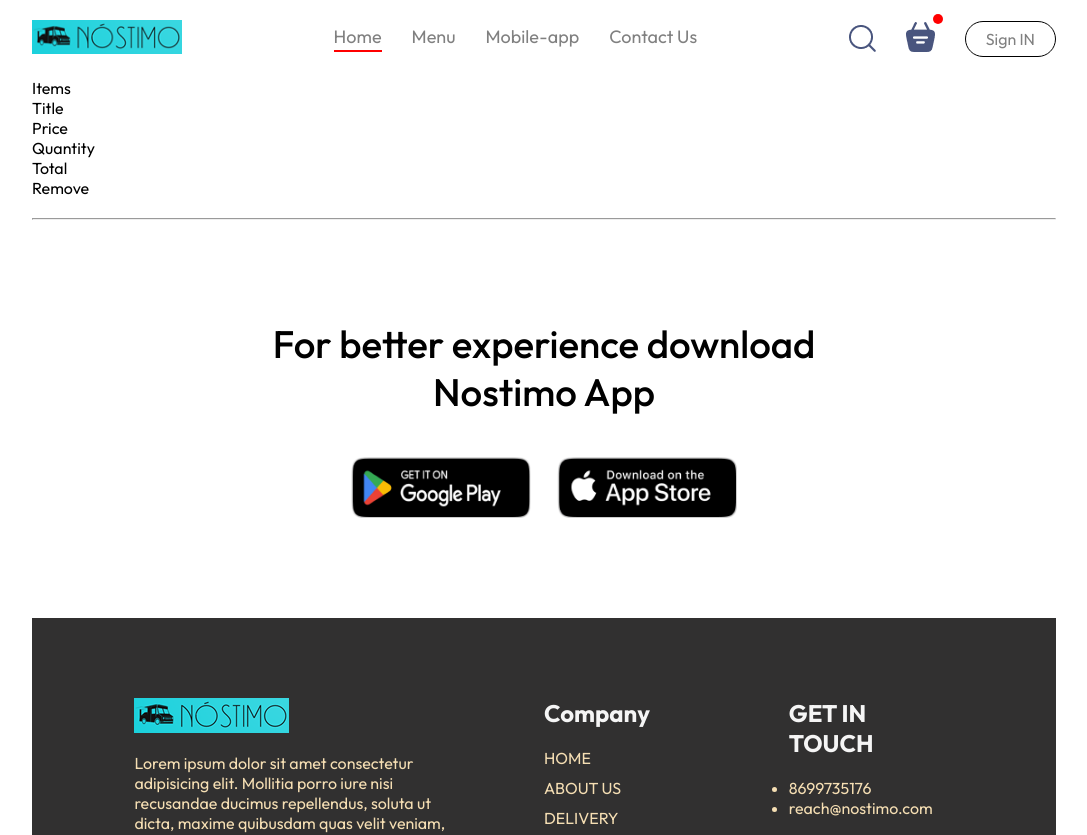
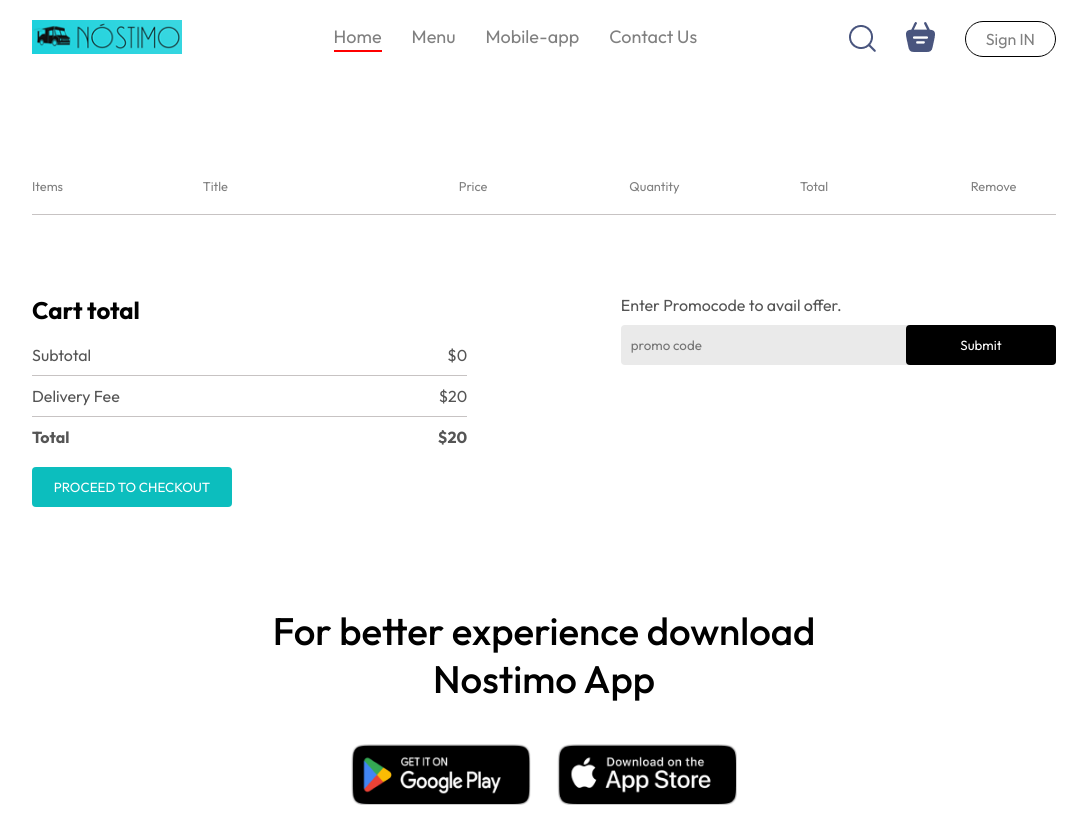
Before and after one commit to Amandeep-Codes/Project1, a React (Create React App) app in the folder food_delivery/: page /cart in a window 1280 px wide. Shown: the top 835 px of the page, without its empty margins (96-1183 px from the left). Built offline with nearby package versions, Linux system fonts and the light colour scheme.

Commit message:
added cart and order pages

```diff
--- a/food_delivery/src/App.jsx
+++ b/food_delivery/src/App.jsx
@@ -7,7 +7,7 @@
 import Footer from "./components/Footer/Footer";
 import AppDownload from "./components/AppDownload/AppDownload";
 import Login from "./components/Login/Login";
-
+import MyOrders from "./pages/Order/MyOrder";
 function App() {
 
   const[showLogin,setShowLogin]=useState(false)
@@ -20,6 +20,7 @@
           <Route path="/" element={<Home />} />
           <Route path="/cart" element={<Cart />} />
           <Route path="/order" element={<Placeorder />} />
+          <Route path='/myorder' element={<MyOrders/>}/>
         </Routes>
         <AppDownload />
         <Footer />
--- a/food_delivery/src/components/Navbar/Navbar.jsx
+++ b/food_delivery/src/components/Navbar/Navbar.jsx
@@ -1,9 +1,11 @@
-import React,{useState} from 'react'
+import React,{useContext, useState} from 'react'
 import "./Navbar.css"
 import { assets } from '../../assets/assets'
 import { Link } from 'react-router-dom'
+import { StoreContext } from '../contex/StoreContext'
 const Navbar = ({setShowLogin}) => {
     const [menu,setMenu]=useState("home")
+    const{getTotalCartAmount} =useContext(StoreContext)
   return (
     <>
     <div className='navbar'>
@@ -18,7 +20,7 @@
             <img src={assets.search_icon} alt='search icon'/>
             <div className='navbar-search-icon'>
                <Link to='/cart'>   <img src={assets.basket_icon} alt=''/> </Link>
-                <div className='dot'></div>
+                <div className={getTotalCartAmount()===0?" ":'dot'}></div>
             </div>
             <div>
                 <button onClick={()=> setShowLogin(true)}> Sign IN</button>
--- a/food_delivery/src/components/contex/StoreContext.jsx
+++ b/food_delivery/src/components/contex/StoreContext.jsx
@@ -5,6 +5,7 @@
 export const StoreContext=createContext(null)
 const StoreContextProvider =(props) =>{
     const[cartItems,setCartItems] = useState({})
+    const [ordersData,setOrdersData] = useState({});
 
     const addToCart = (itemId) => {
         if(!cartItems[itemId]){
@@ -22,6 +23,26 @@
     const removeFromCart =(itemId)=>{
         setCartItems((prev)=>({...prev,[itemId]:prev[itemId]-1}))
     }
+
+    const getTotalCartAmount = () => {
+        let totalAmount = 0;
+        for (const item in cartItems) {
+          if (cartItems[item] > 0) {
+            let itemInfo = food_list.find((product) => product._id === item );
+            totalAmount += itemInfo.price * cartItems[item];
+            console.log(totalAmount)
+          }
+        }
+        return totalAmount;
+
+      }
+      const placeOrder = (deliveryData) =>{
+
+        console.log(deliveryData);
+    }
+
+
+
     useEffect(()=>{
         console.log(cartItems)
     },[cartItems])
@@ -31,7 +52,9 @@
         cartItems,
         setCartItems,
         addToCart,
-        removeFromCart
+        removeFromCart,
+        getTotalCartAmount
+
 
     }
     return(
--- a/food_delivery/src/pages/Cart/Cart.css
+++ b/food_delivery/src/pages/Cart/Cart.css
@@ -0,0 +1,102 @@
+.cart{
+    margin-top:100px;
+}
+
+.cart-items-title{
+    display:grid;
+    grid-template-columns: 1fr 1.5fr 1fr 1fr 1fr 0.5fr;
+    align-items: center;
+    color:grey;
+    font-size: max(1vw,12px);
+}
+
+.cart-items-item{
+    margin: 10px 0px;
+    color:black;
+}
+
+.cart-items-item img{
+    width:50px;
+}
+
+.cart hr{
+    height: 1px;
+    background-color:rgb(199, 195, 195);
+    border: none;
+}
+
+.remove{
+    cursor: pointer;
+}
+
+.cart-bottom{
+    display: flex;
+    justify-content: space-between;
+    margin-top:80px;
+    gap:max(12vw,20px)
+}
+
+.cart-total{
+    flex:1;
+    display:flex;
+    flex-direction: column;
+    gap:20px;
+}
+
+.cart-total-details {
+    display: flex;
+    justify-content: space-between;
+    color: #555555;
+}
+
+.cart-total hr {
+    margin: 10px 0px;
+}
+
+.cart-total button {
+    border: none;
+    color: white;
+    background-color:rgb(12, 190, 190);
+    width: max(15vw,200px);
+    padding: 12px 0px;
+    border-radius: 4px;
+    cursor: pointer;
+}
+
+.cart-promocode {
+    flex: 1;
+}
+.cart-promocode p{
+    color: #555555;
+}
+.cart-promocode-input{
+    margin-top: 10px;
+    display: flex;
+    justify-content: space-between;
+    align-items: center;
+    background-color: #eaeaea;
+    border-radius: 4px;
+}
+.cart-promocode-input input{
+    background: transparent;
+    border: none;
+    outline: none;
+    padding-left: 10px;
+}
+.cart-promocode-input button{
+    width: max(10vw,150px);
+    padding: 12px 5px;
+    background-color: black;
+    border: none;
+    color: white;
+    border-radius: 4px;
+}
+
+@media(max-width:750px) {
+    .cart-bottom {
+        flex-direction: column-reverse;
+    }
+    .cart-promocode{
+        justify-content: start;
+    }
+}
--- a/food_delivery/src/pages/Cart/Cart.jsx
+++ b/food_delivery/src/pages/Cart/Cart.jsx
@@ -1,12 +1,15 @@
-import React, { useContext } from 'react'
-import { StoreContext } from '../../components/contex/StoreContext'
-import { food_list } from '../../assets/assets';
+import React, { useContext } from "react";
+import { StoreContext } from "../../components/contex/StoreContext";
+import { food_list } from "../../assets/assets";
+import "./Cart.css";
+import { useNavigate } from "react-router-dom";
 
 const Cart = () => {
-  const {cartItems,food_items,removeFromCart}=useContext(StoreContext);
+  const { cartItems, food_list, removeFromCart,getTotalCartAmount } = useContext(StoreContext);
+  const navigate = useNavigate();
 
   return (
-    <div className='cart'>
+    <div className="cart">
       <div className="cart-items">
         <div className="cart-items-title">
           <p>Items</p>
@@ -16,32 +19,66 @@
           <p>Total</p>
           <p>Remove</p>
         </div>
+
+        <br />
+        <hr />
+        {food_list.map((item, index) => {
+          if (cartItems[item._id] > 0) {
+            return (
+              <div>
+                <div className="cart-items-title cart-items-item">
+                  <img src={item.image} alt="order" />
+                  <p>{item.name} </p>
+                  <p> ${item.price}</p>
+                  <p>{cartItems[item._id]}</p>
+                  <p>${cartItems[item._id] * item.price}</p>
+                  <p
+                    onClick={() => removeFromCart(item._id)}
+                    className="remove"
+                  >
+                    X
+                  </p>
+                </div>
+                <hr />
+              </div>
+            );
+          }
+        })}
       </div>
-      <br/>
-      <hr/>
-      {food_list.map((item,index)=>{
-        if(cartItems[item._id]>0)
-        {
-          return( <div className="cart-tems-title cart-items-item">
-            <p>{item.name}</p>
-            <img  src={item.image} alt='image'/>
-            <p>{item.name} </p>
-            <p> {item.price}</p>
-            <p>{cartItems[item._id]}</p>
-            <p>{cartItems[item._id]*item.price}</p>
-            <p>X</p>
+      <div className="cart-bottom">
+        <div className="cart-total">
+          <h2> Cart total </h2>
+          <div>
+            <div className="cart-total-details">
+              <p>Subtotal</p>
+              <p>${getTotalCartAmount()}</p>
+            </div>
+            <hr />
+            <div className="cart-total-details">
+              <p>Delivery Fee</p>
+              <p>${20}</p>
+            </div>
+            <hr />
+            <div className="cart-total-details">
+              <b>Total</b>
+              <b>${getTotalCartAmount()+20}</b>
+            </div>
+          </div>
+          <button onClick={()=>navigate('/order')}>PROCEED TO CHECKOUT</button>
+        </div>
 
+        <div className="cart-promocode">
+          <div>
+            <p> Enter Promocode to avail offer.</p>
+            <div className="cart-promocode-input">
+              <input type="text" placeholder="promo code" />
+              <button> Submit</button>
+            </div>
+          </div>
+        </div>
+      </div>
+    </div>
+  );
+};
 
-
-          </div>
-
-          )
-        }
-
-      })}
-
-    </div>
-  )
-}
-
-export default Cart
+export default Cart;
--- /dev/null
+++ b/food_delivery/src/pages/Order/MyOrder.jsx
@@ -0,0 +1,12 @@
+import React from 'react'
+import './MyOrder.css'
+
+const MyOrders = () => {
+  return (
+    <div className='my-orders'>
+
+    </div>
+  )
+}
+
+export default MyOrders
--- a/food_delivery/src/pages/Placeorder/Placeorder.css
+++ b/food_delivery/src/pages/Placeorder/Placeorder.css
@@ -0,0 +1,62 @@
+.place-order{
+    display: flex;
+    align-items: start;
+    justify-content: space-between;
+    gap: 50px;
+    margin: 100px 0px;
+}
+.place-order-left{
+    width: 100%;
+    max-width: max(30%,500px);
+}
+.place-order-left .title{
+    font-size: 30px;
+    font-weight: 600;
+    margin-bottom: 50px;
+}
+.place-order-left input{
+    margin-bottom: 15px;
+    width: 100%;
+    padding: 10px;
+    border: 1px solid #C5C5C5;
+    border-radius: 4px;
+    outline-color: rgb(12, 190, 190);;
+}
+.place-order-left .multi-field{
+    display: flex;
+    gap: 10px;
+}
+.place-order-right{
+    width: 100%;
+    max-width: max(40%,500px);
+}
+.payment-options{
+    margin-top: 50px;
+    display: flex;
+    flex-direction: column;
+    align-items: start;
+    gap: 30px;
+}
+.payment-option{
+    display: flex;
+    align-items: center;
+    gap: 12px;
+    border: 1px rgb(12, 190, 190);;
+    padding: 12px 20px;
+    border-radius: 4px;
+    cursor: pointer;
+}
+.payment-options button{
+    border: none;
+    background-color: rgb(12, 190, 190);;
+    color: white;
+    padding: 12px 30px;
+    border-radius: 4px;
+    cursor: pointer;
+}
+
+@media (max-width:700px) {
+    .place-order{
+        flex-direction: column;
+    }
+}
--- a/food_delivery/src/pages/Placeorder/Placeorder.jsx
+++ b/food_delivery/src/pages/Placeorder/Placeorder.jsx
@@ -1,12 +1,82 @@
-import React from 'react'
+import React, { useContext, useEffect, useState } from 'react'
 import './Placeorder.css'
+import { StoreContext } from '../../components/contex/StoreContext';
+import { assets } from '../../assets/assets';
+import { useNavigate } from 'react-router-dom';
 
-const Placeorder = () => {
-  return (
-    <div>
+const PlaceOrder = () => {
 
-    </div>
-  )
+    const [data, setData] = useState({
+        firstName: "",
+        lastName: "",
+        email: "",
+        street: "",
+        city: "",
+        state: "",
+        zipcode: "",
+        country: "",
+        phone: ""
+    })
+
+    const { getTotalCartAmount, placeOrder } = useContext(StoreContext);
+
+    const navigate = useNavigate();
+
+    const onChangeHandler = (event) => {
+        const name = event.target.name
+        const value = event.target.value
+        setData(data => ({ ...data, [name]: value }))
+    }
+
+    useEffect(() => {
+        if (getTotalCartAmount() === 0) {
+            navigate('/')
+        }
+    }, [])
+
+    return (
+        <div className='place-order'>
+            <div className="place-order-left">
+                <p className='title'>Delivery Information</p>
+                <div className="multi-field">
+                    <input type="text" name='firstName' onChange={onChangeHandler} value={data.firstName} placeholder='First name' />
+                    <input type="text" name='lastName' onChange={onChangeHandler} value={data.lastName} placeholder='Last name' />
+                </div>
+                <input type="email" name='email' onChange={onChangeHandler} value={data.email} placeholder='Email address' />
+                <input type="text" name='street' onChange={onChangeHandler} value={data.street} placeholder='Street' />
+                <div className="multi-field">
+                    <input type="text" name='city' onChange={onChangeHandler} value={data.city} placeholder='City' />
+                    <input type="text" name='state' onChange={onChangeHandler} value={data.state} placeholder='State' />
+                </div>
+                <div className="multi-field">
+                    <input type="text" name='zipcode' onChange={onChangeHandler} value={data.zipcode} placeholder='Zip code' />
+                    <input type="text" name='country' onChange={onChangeHandler} value={data.country} placeholder='Country' />
+                </div>
+                <input type="text" name='phone' onChange={onChangeHandler} value={data.phone} placeholder='Phone' />
+            </div>
+            <div className="place-order-right">
+                <div className="cart-total">
+                    <h2>Cart Totals</h2>
+                    <div>
+                        <div className="cart-total-details"><p>Subtotal</p><p>${getTotalCartAmount()}</p></div>
+                        <hr />
+                        <div className="cart-total-details"><p>Delivery Fee</p><p>${getTotalCartAmount() === 0 ? 0 : 5}</p></div>
+                        <hr />
+                        <div className="cart-total-details"><b>Total</b><b>${getTotalCartAmount() === 0 ? 0 : getTotalCartAmount() + 5}</b></div>
+                    </div>
+                </div>
+                <div className="payment-options">
+                    <h2>Select Payment Method</h2>
+                    <div className="payment-option">
+                        <img src={assets.selector_icon} alt="" />
+                        <p>COD ( Cash On Delivery )</p>
+                    </div>
+                    <button onClick={() => placeOrder(data)}>PLACE ORDER</button>
+                </div>
+
+            </div>
+        </div>
+    )
 }
 
-export default Placeorder
+export default PlaceOrder
```
Also changed, not shown: food_delivery/src/pages/Order/MyOrder.css (added).
